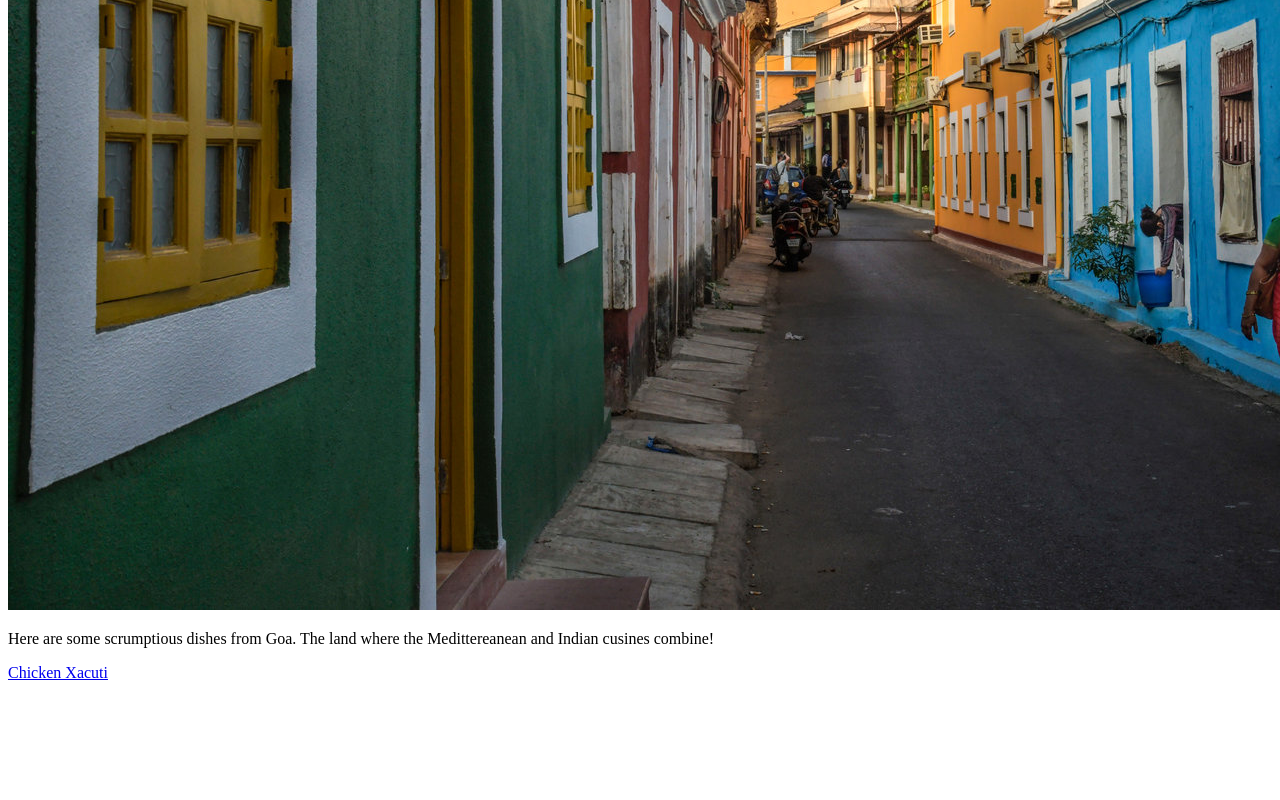
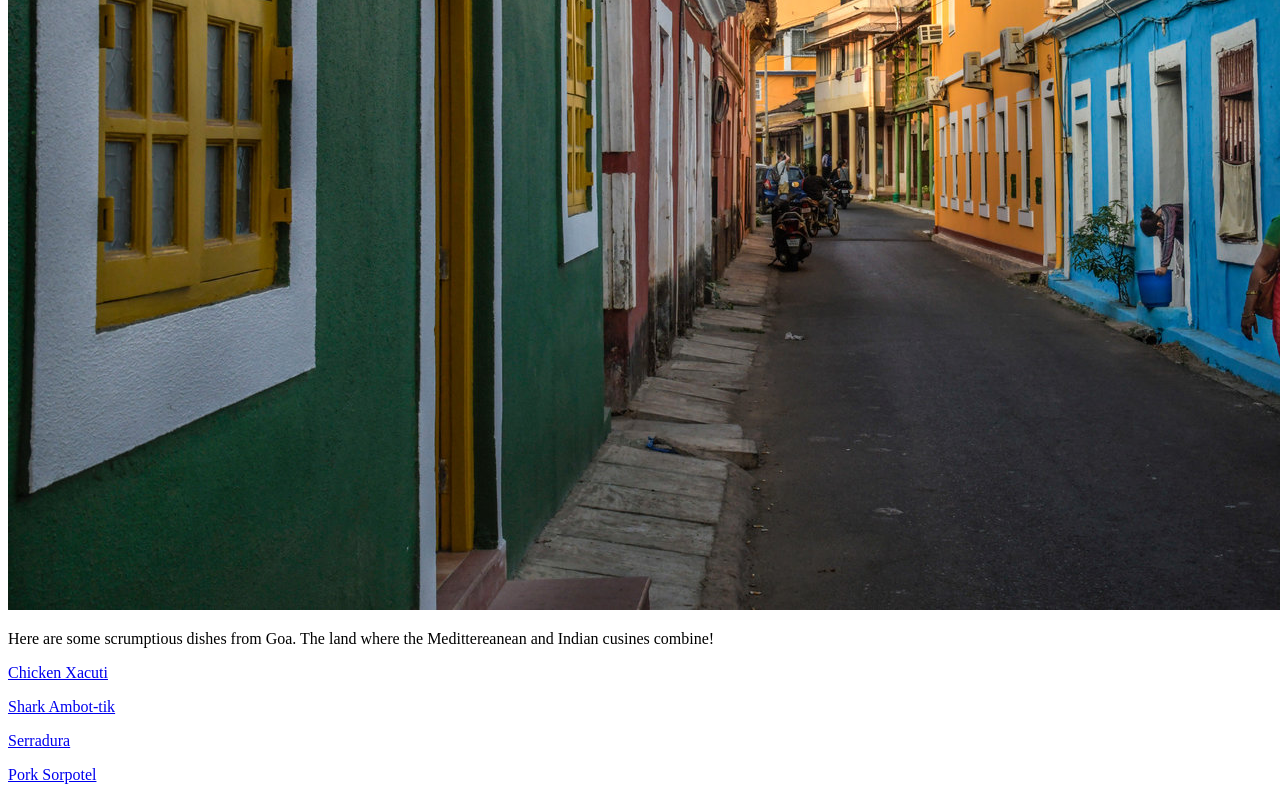
Before and after one commit to Darren-Coutinho/odin-recipes, a plain HTML site: page index.html in a window 1280 px wide. Shown: the part 370-1170 px from the top of the page. Before the commit the page ends 1068 px from the top, so only its background shows below. Drawn offline with Linux system fonts and the light colour scheme.

Commit message:
Add folders for remaining recipes & homepage links
Added folders for three more recipes and linked them to homepage code.

```diff
--- a/index.html
+++ b/index.html
@@ -10,7 +10,10 @@
     <h1>Recipes from Goa</h1>
     <img src="./img/goa.jpg" alt="Goa. Jewel of the Indian subcontinent">
 <p> Here are some scrumptious dishes from Goa. The land where the Medittereanean and Indian cusines combine! </p>
-    <a href="./recipes/chicken_xacuti.html"> Chicken Xacuti</a>
+    <p><a href="./recipes/chicken_xacuti.html"> Chicken Xacuti</a></p>
+    <p><a href="./recipes/ambottik.html">Shark Ambot-tik</a></p>
+    <p><a href="./recipes/serradura.html">Serradura</a></p>
+    <p><a href="./recipes/sorpotel.html">Pork Sorpotel</a></p>
 </p>
 </body>
 </html>
```
Also changed, not shown: recipes/ambottik.html (added), recipes/serradura.html (added), recipes/sorpotel.html (added).
